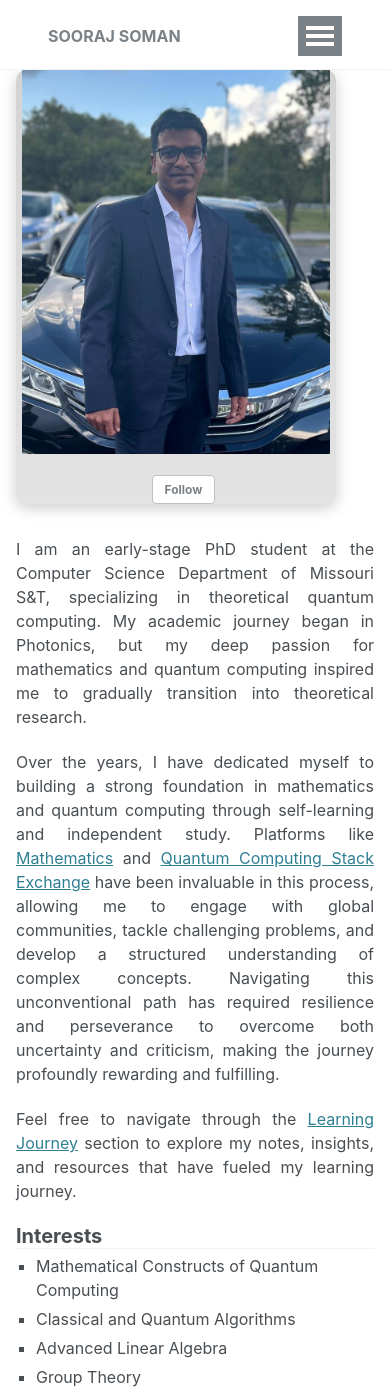
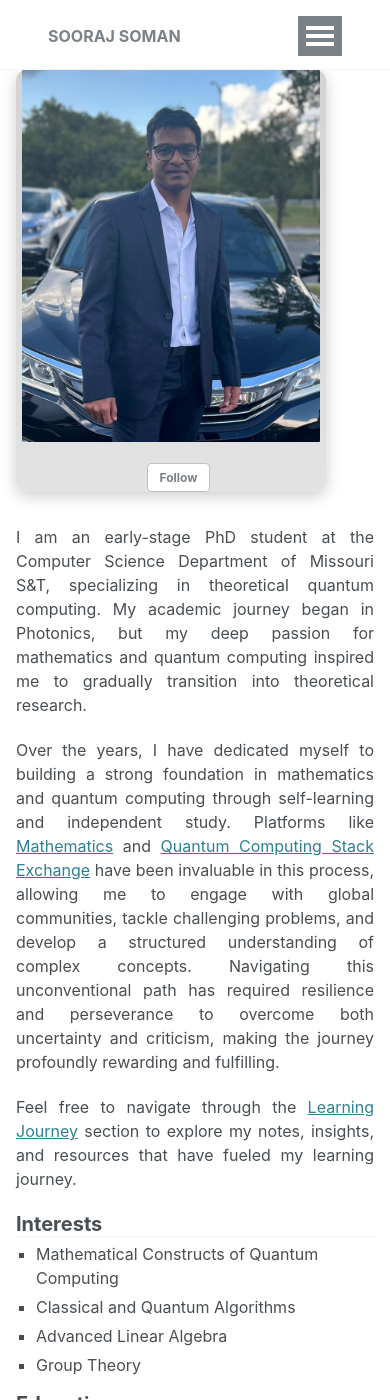
Before and after one commit to soorajss1729/soorajss1729.github.io, a Jekyll site: the page built from _pages/about.md, in a window 390 px wide and 1400 px high. Built offline with Jekyll 4.4.1, drawn with Linux system fonts in a browser that asks for light colours.

Commit message:
Update _sidebar.scss

```diff
--- a/_sass/_sidebar.scss
+++ b/_sass/_sidebar.scss
@@ -90,7 +90,7 @@
   padding-right: 0;
 
   @media screen and (max-width: 600px) {
-    width: 320px;
+    width: 310px;
     margin: 0; /* Remove all margins on small screens */
     padding-left: 0.1em; /* Add padding for both sides */
     padding-right: 0.1em;
```
